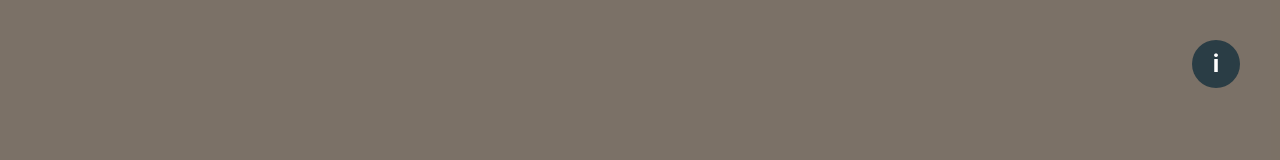
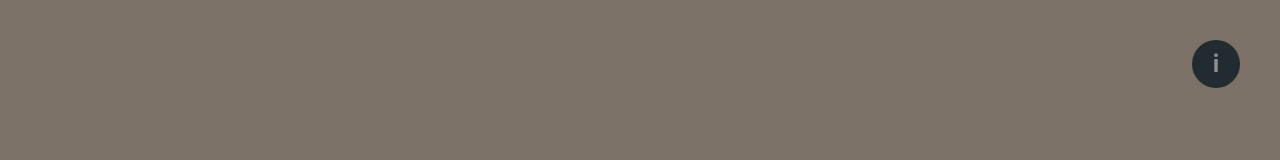
Before and after one commit to NoahLeu/accessibility-dev-advisor, a React (Create React App) app: page /analysis in a window 1280 px wide. Shown: the top 160 px of the page. Built offline with nearby package versions, Linux system fonts and the light colour scheme.

Commit message:
quick fix modal z

```diff
--- a/src/components/InformationModal.tsx
+++ b/src/components/InformationModal.tsx
@@ -11,14 +11,14 @@ const InformationModal = ({ initialShowModal }: Props) => {
 	return (
 		<>
 			<button
-				className="bg-primary text-white text-2xl font-bold p-2 rounded-full z-50 absolute top-10 right-10 aspect-square h-12 w-12"
+				className="bg-primary text-white text-2xl font-bold p-2 rounded-full z-40 absolute top-10 right-10 aspect-square h-12 w-12"
 				onClick={() => setShowModal(true)}
 			>
 				i
 			</button>
 
 			<div
-				className="fixed top-0 left-0 w-screen h-screen bg-black bg-opacity-50 z-40 items-center justify-center"
+				className="fixed top-0 left-0 w-screen h-screen bg-black bg-opacity-50 z-50 items-center justify-center"
 				style={{ display: showModal ? "flex" : "none" }}
 				onClick={() => setShowModal(false)}
 				aria-hidden={!showModal}
```
